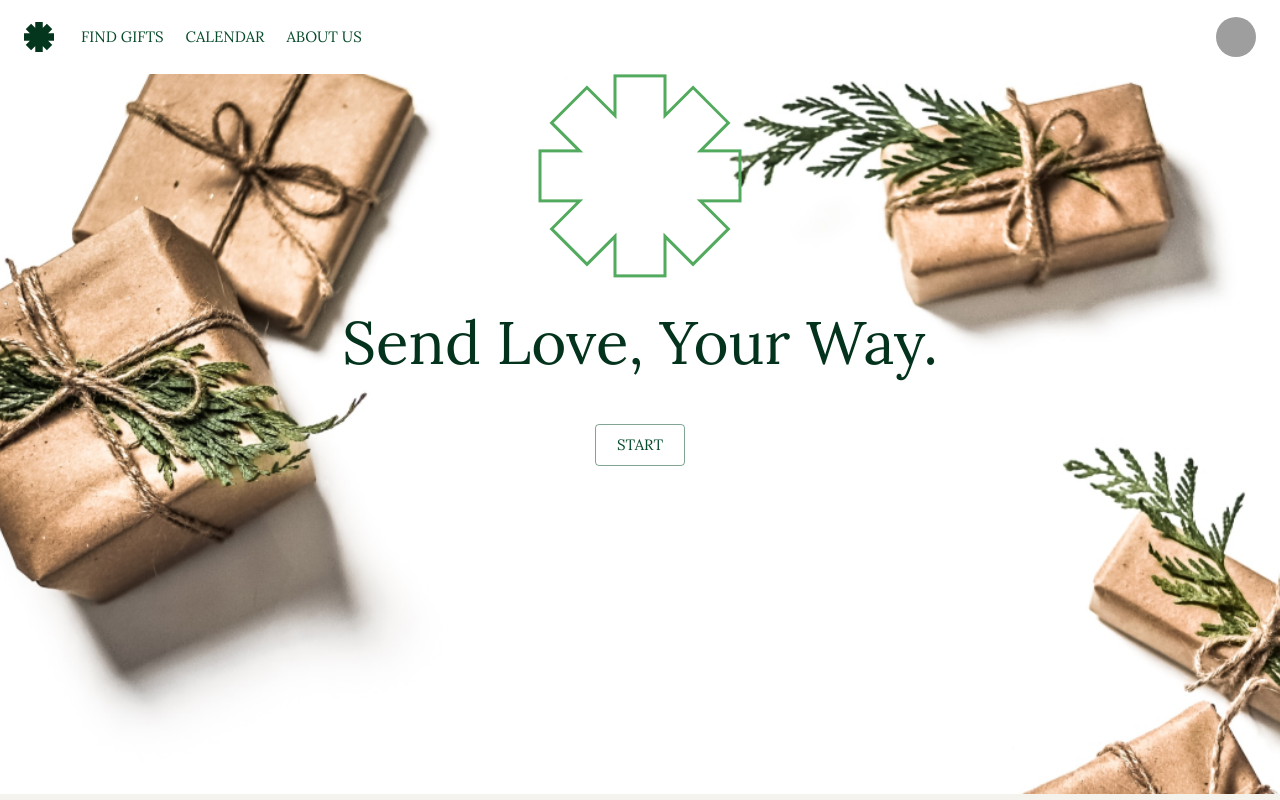
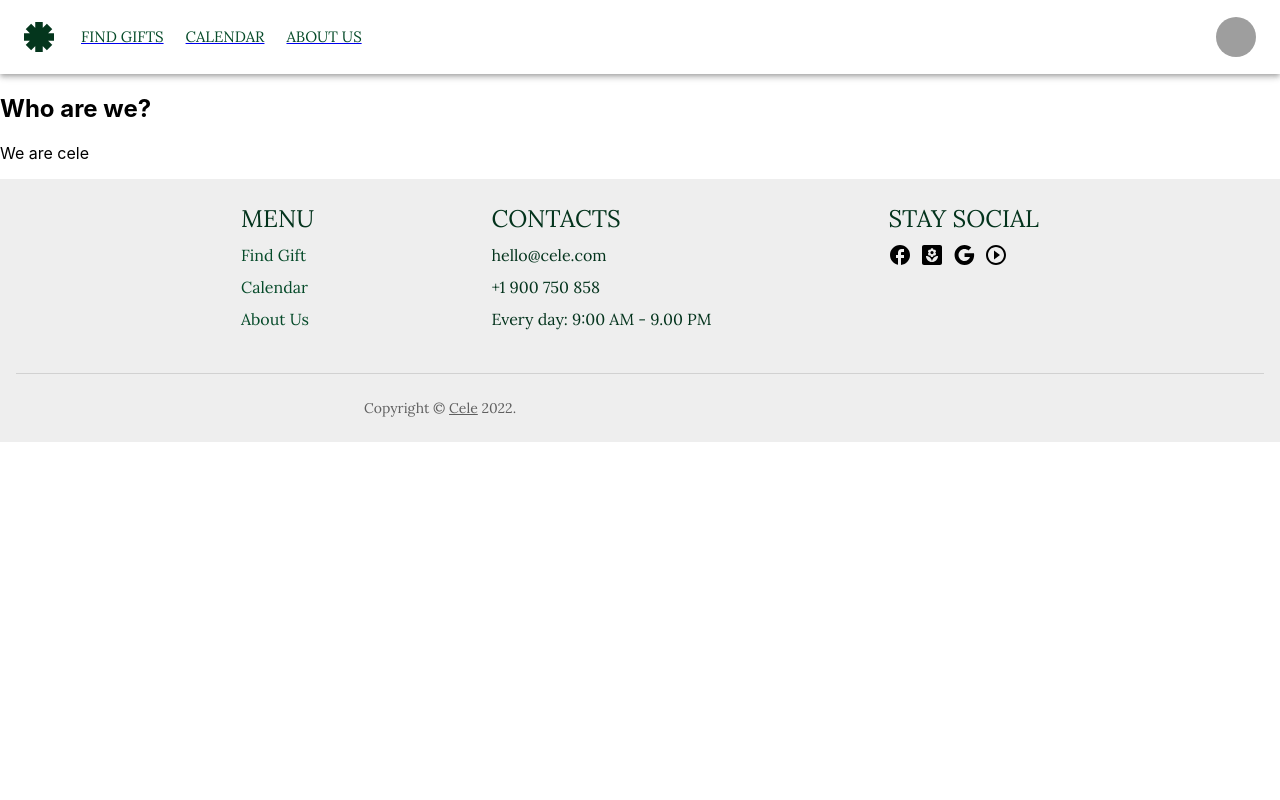
Before and after one commit to Gyangle/green-react, a React (Create React App) app: page /about in a window 1280 px wide. Shown: the top 800 px of the page. Built offline with nearby package versions, Linux system fonts and the light colour scheme; grey boxes are pictures that could not be loaded.

Commit message:
feat: change cele; intergrate react-router;

```diff
--- a/package.json
+++ b/package.json
@@ -12,6 +12,7 @@
     "@testing-library/user-event": "^13.5.0",
     "react": "^17.0.2",
     "react-dom": "^17.0.2",
+    "react-router-dom": "6",
     "react-scripts": "5.0.0",
     "web-vitals": "^2.1.4"
   },
--- a/public/index.html
+++ b/public/index.html
@@ -30,7 +30,7 @@
     <link rel="preconnect" href="https://fonts.gstatic.com" crossorigin>
     <link href="https://fonts.googleapis.com/css2?family=Lora&display=swap" rel="stylesheet">
 
-    <title>Green</title>
+    <title>Cele</title>
   </head>
   <body>
     <noscript>You need to enable JavaScript to run this app.</noscript>
--- a/src/App.js
+++ b/src/App.js
@@ -4,23 +4,44 @@ import { createTheme, ThemeProvider } from '@mui/material/styles';
 // components
 import MenuBar from "./Components/Navigation/MenuBar";
 import HomePage from './Components/Home/HomePage';
-import Footer from './Components/Footer/Footer'
+import Footer from './Components/Footer/Footer';
+import AboutUs from './Components/AboutUs/AboutUs';
+
+import { Routes, Route } from "react-router-dom";
 
 function App() {
   return (
     <ThemeProvider theme={theme}>
       <>
-        <header>
-          <MenuBar />
-        </header>
-        <HomePage />
-        <footer>
-          <Footer />
-        </footer>
+        <Routes>
+          <Route path="/" element={<Home />} />
+          <Route path="about" element={<About />} />
+        </Routes>
+
       </>
     </ThemeProvider>
 
   );
+}
+
+function Home() {
+  return (
+    <>
+      <MenuBar />
+      <HomePage />
+      <Footer />
+    </>
+  )
+}
+
+function About() {
+  return (
+    <>
+      <MenuBar />
+      <AboutUs />
+      <Footer />
+    </>
+  )
 }
 
 const theme = createTheme({
@@ -40,6 +61,4 @@ const theme = createTheme({
   }
 });
 
-
-
 export default App;
--- /dev/null
+++ b/src/Components/AboutUs/AboutUs.js
@@ -0,0 +1,12 @@
+export default function About() {
+    return (
+      <>
+        <main>
+          <h2>Who are we?</h2>
+          <p>
+            We are cele
+          </p>
+        </main>
+      </>
+    );
+  }
--- a/src/Components/Footer/Footer.js
+++ b/src/Components/Footer/Footer.js
@@ -10,7 +10,7 @@ function Copyright() {
     <Typography variant="body2" color="text.secondary">
       {'Copyright © '}
       <Link color="inherit" href="https://mui.com/">
-        Green
+        Cele
       </Link>{' '}
       {new Date().getFullYear()}
       {'.'}
@@ -88,7 +88,7 @@ export default function Footer() {
               Contacts
             </Typography>
             <Typography>
-              hello@green.com
+              hello@cele.com
             </Typography>
             <Typography>
               +1 900 750 858
--- a/src/Components/Home/HomePage.js
+++ b/src/Components/Home/HomePage.js
@@ -83,7 +83,7 @@ function QuoteWidget() {
     <img src={forwardQuote} alt="Forward quote mark" style={styles.forwardQuote} />
     <img src={backwardQuote} alt="Backward quote mark" style={styles.backwadQuote} />
     <Typography variant="h4" component="div" style={styles.quoteStyles}>
-      Green apply AI power to pick creative, unique
+      Cele apply AI power to pick creative, unique
       gifts and experiences for you & your loved ones.
     </Typography>
     </Box>
--- a/src/Components/Navigation/MenuBar.js
+++ b/src/Components/Navigation/MenuBar.js
@@ -2,9 +2,9 @@ import * as React from 'react';
 import {AppBar, Box, Toolbar, IconButton, Typography, Menu, Container, Avatar, Button, Tooltip, MenuItem, Grid } from "@mui/material";
 import MenuIcon from '@mui/icons-material/Menu';
 import navLogo from '../../images/logo/navLogo.png';
+import { Link } from "react-router-dom";
 
-
-const pages = ['Find Gifts', 'Calendar', 'About Us'];
+const pages = [{label: 'Find Gifts', path: '/'}, {label: 'Calendar', path: '/'}, {label: 'About Us', path: '/about'}];
 const settings = ['Profile', 'Gift List', 'Dashboard', 'Logout'];
 
 export default function MenuBar() {
@@ -27,6 +27,7 @@ export default function MenuBar() {
   };
 
   return (
+    <>
       <AppBar position="static" color="inherit">
         <Container maxWidth="xl">
           <Toolbar disableGutters>
@@ -63,9 +64,11 @@ export default function MenuBar() {
                 }}
               >
                 {pages.map((page) => (
-                <MenuItem key={page} onClick={handleCloseNavMenu}>
-                  <Typography textAlign="center">{page}</Typography>
+                  <Link key={page.label} to={page.path}>
+                    <MenuItem onClick={handleCloseNavMenu}>
+                      <Typography textAlign="center">{page.label}</Typography>
                     </MenuItem>
+                  </Link>
                 ))}
               </Menu>
             </Box>
@@ -74,14 +77,15 @@ export default function MenuBar() {
             </Grid>
             <Box sx={{ flexGrow: 1, display: { xs: 'none', md: 'flex' } }}>
               {pages.map((page) => (
+                <Link key={page.label} to={page.path}>
                   <Button
                     size="large"
-                key={page}
                     onClick={handleCloseNavMenu}
                     sx={{ my: 2,  display: 'block' }}
                   >
-                {page}
+                    {page.label}
                   </Button>
+                </Link>
               ))}
             </Box>
 
@@ -117,5 +121,6 @@ export default function MenuBar() {
           </Toolbar>
         </Container>
       </AppBar>
+    </>
   );
 };
--- a/src/index.js
+++ b/src/index.js
@@ -1,12 +1,15 @@
 import React from 'react';
 import ReactDOM from 'react-dom';
+import { BrowserRouter } from "react-router-dom";
 import './index.css';
 import App from './App';
 import reportWebVitals from './reportWebVitals';
 
 ReactDOM.render(
   <React.StrictMode>
-    <App />
+    <BrowserRouter>
+      <App />
+    </BrowserRouter>
   </React.StrictMode>,
   document.getElementById('root')
 );
```
Also changed, not shown: 2 other files (tests, documents, lock files or other folders). Lines whose indentation alone changed are shown as unchanged.
